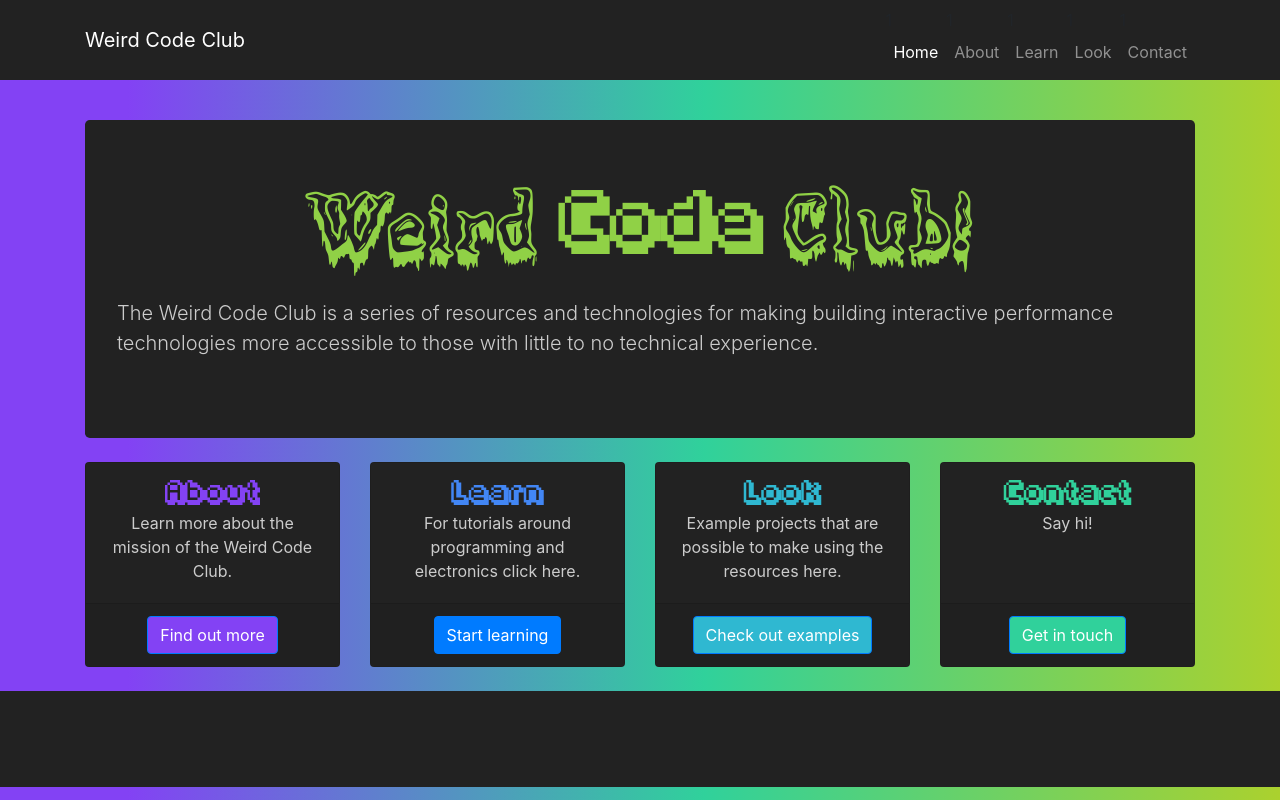
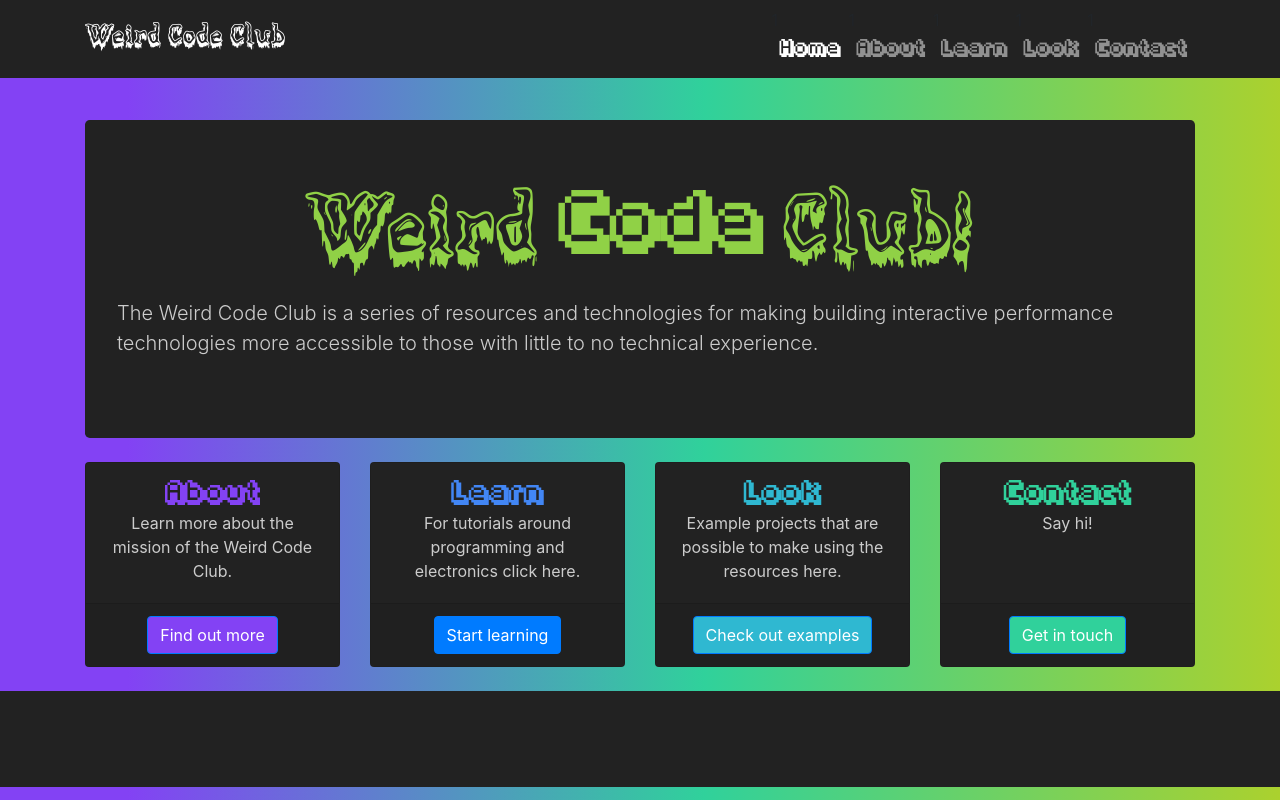
Before and after one commit to rustynymph/weirdcodeclub, a website: page index.html in a window 1280 px wide. Drawn offline with Linux system fonts and the light colour scheme; files whose address does not match are found by name.

Commit message:
updated nav bar fonts

```diff
--- a/css/style.css
+++ b/css/style.css
@@ -1,5 +1,15 @@
 .jumbotron {
     background-color: #222222;
+}
+
+.navbar-brand {
+    font-family: 'Mortified Drip', Arial, sans-serif;
+    font-size: 1.8rem;
+}
+
+.nav-link {
+    font-family: 'Fipps', Arial, sans-serif;
+    font-size: 0.9rem;
 }
 
 p {
```
